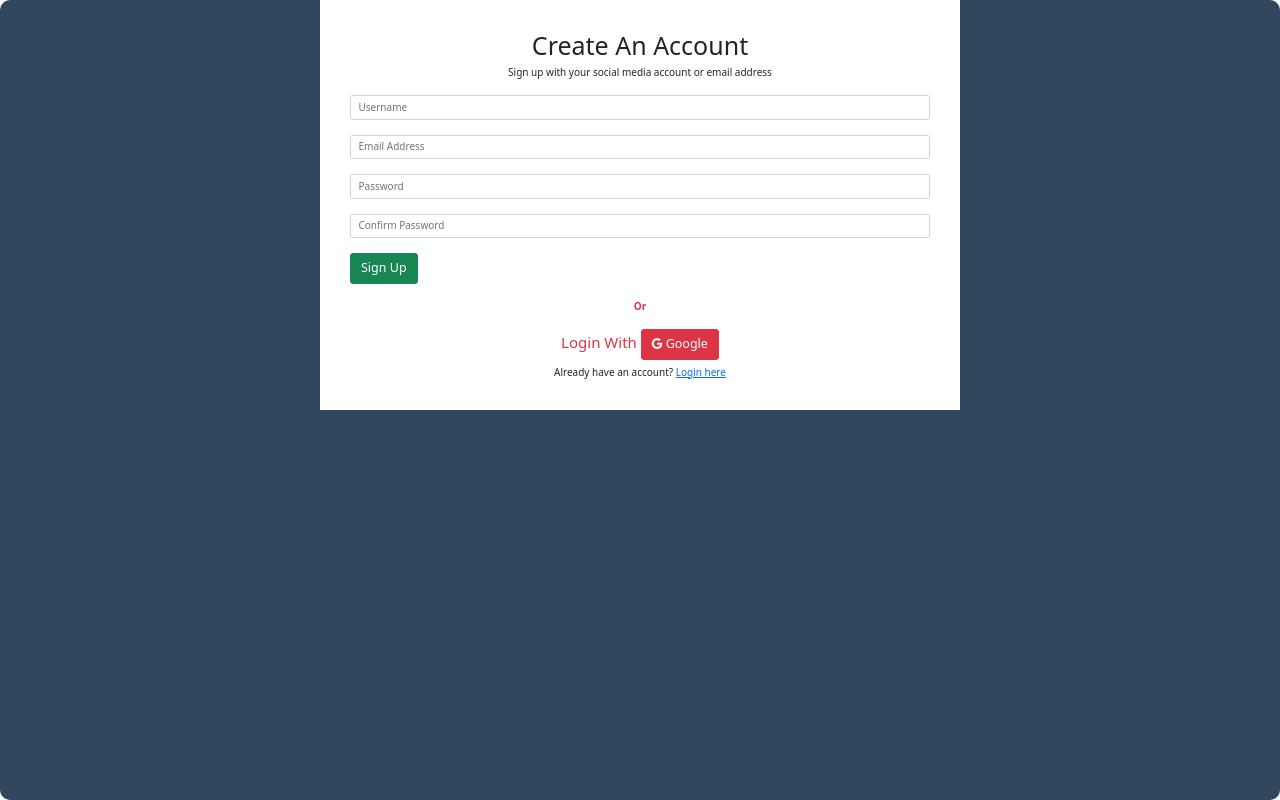
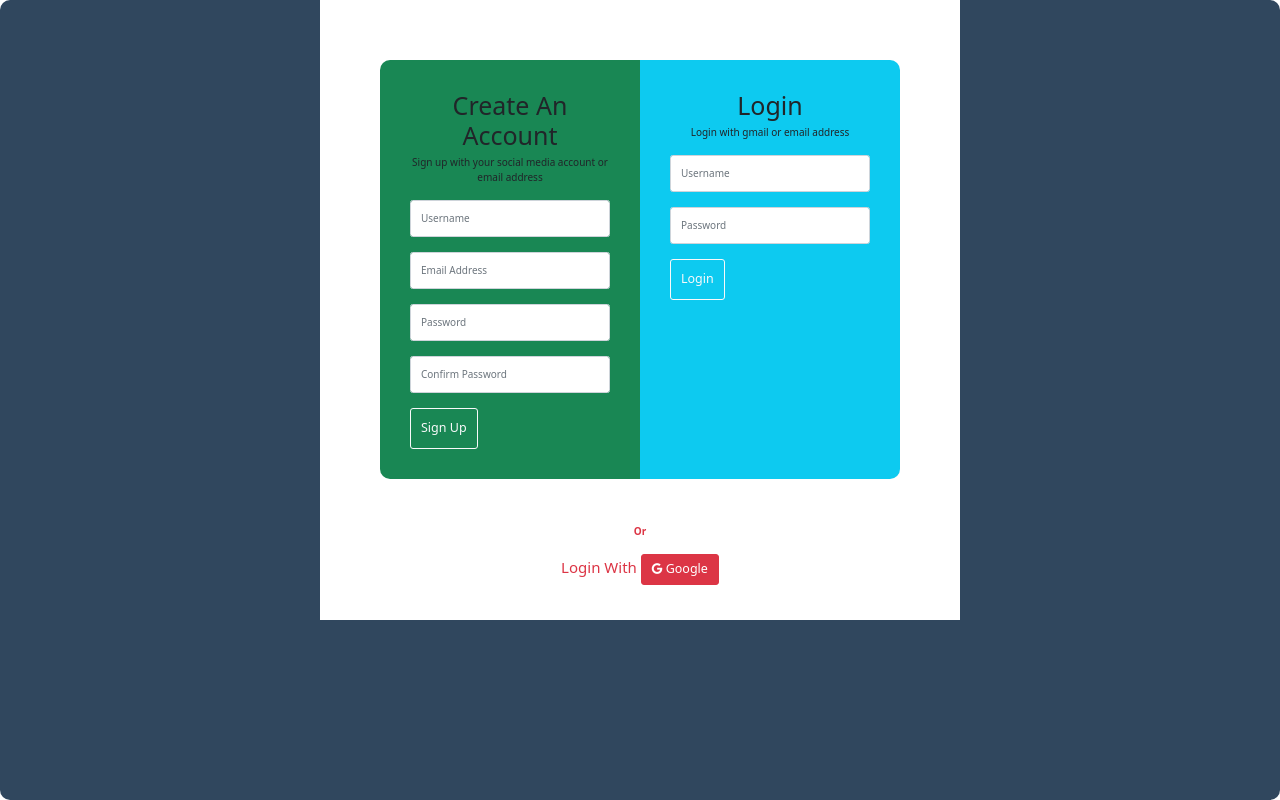
Before and after one commit to rak1b/MakePortfolio, a Django app: page /edit/ in a window 1280 px wide. Run offline with Django 4.2, Linux system fonts and the light colour scheme; data comes from the database, SQL or seed files in the repository; both versions use the stored data as it was after the commit; some libraries are stand-ins or nearby versions.

Commit message:
hero_update_edit

```diff
--- a/PortfolioMake/EditPortfolio/models.py
+++ b/PortfolioMake/EditPortfolio/models.py
@@ -10,7 +10,7 @@ class heroModel(models.Model):
     fullname = models.CharField(max_length=100,null=True,blank=True)
     before_description = models.CharField(max_length=100,null=True,blank=True)
     description = models.CharField(max_length=100,null=True,blank=True)
-    created = models.DateTimeField(auto_now_add=True)
+    created = models.DateTimeField(auto_now_add=True,null=True,blank=True)
 
     def __str__(self):
         return self.username + self.description
--- a/PortfolioMake/EditPortfolio/urls.py
+++ b/PortfolioMake/EditPortfolio/urls.py
@@ -1,8 +1,9 @@
 
 from django.contrib import admin
 from django.urls import path,include
-from .views import editView, updateheroView
+from .views import editView, CreateheroView,getMyHero
 urlpatterns = [
     path("",editView,name="edit"),
-    path("hero/",updateheroView,name="hero_update"),
+    path("hero/create/",CreateheroView,name="hero_create"),
+    path("hero/get/",getMyHero,name="hero_get"),
 ]
--- a/PortfolioMake/EditPortfolio/views.py
+++ b/PortfolioMake/EditPortfolio/views.py
@@ -1,48 +1,87 @@
 import re
-from django.shortcuts import render,HttpResponse
+from django.http import JsonResponse
+from django.shortcuts import render, HttpResponse
 from .models import *
 
 # Create your views here.
 
+
 def editView(request):
     hero_contents = heroModel.objects.filter(username=request.user).first()
-    hero_contents_default = heroModel.objects.filter(username="default").first()
+    hero_contents_default = heroModel.objects.filter(
+        username="default").first()
 
     if hero_contents is not None:
         data = {
-            'before_name':hero_contents.before_name,
-        'name':hero_contents.fullname,
-        'before_description':hero_contents.before_description,
-        'description':hero_contents.description,
+            "check": 1,
+            'before_name': hero_contents.before_name,
+            'name': hero_contents.fullname,
+            'before_description': hero_contents.before_description,
+            'description': hero_contents.description,
         }
     else:
         data = {
-        'before_name':hero_contents_default.before_name,
-        'name':hero_contents_default.fullname,
-        'before_description':hero_contents_default.before_description,
-        'description':hero_contents_default.description,
+            "check": 0,
+            'before_name': hero_contents_default.before_name,
+            'name': hero_contents_default.fullname,
+            'before_description': hero_contents_default.before_description,
+            'description': hero_contents_default.description,
         }
 
+    return render(request, "edit/editpage.html", context={
+        'data': data
+    })
 
-
-    return render(request,"edit/editpage.html",context={
-        'data':data
+def getMyHero(request):
+    data = heroModel.objects.filter(username = request.user.username).values()
+    print(data)
+    return JsonResponse({
+        'data':list(data)[0]
     })
 
 
-
-def updateheroView(request):
+def CreateheroView(request):
     print("-----------------------------")
 
     print(request.POST)
     print("-----------------------------")
-    before_name = request.POST['before_name']
-    name = request.POST['name']
+    if(request.method == "POST"):
+        before_name = request.POST['before_name']
+        name = request.POST['name']
 
-    before_desc = request.POST['before_desc']
-    desc = request.POST['desc']
+        before_desc = request.POST['before_desc']
+        desc = request.POST['desc']
+        check = request.POST['check']
 
-    user_hero=heroModel.objects.create(username = request.user,before_name = before_name,fullname=name,before_description = before_desc,description = desc)
+        if(int(check)==1):
+            hero = heroModel.objects.filter(username = request.user).first()
+            print(hero)
 
+            user_hero = heroModel( id=hero.id,username=request.user.username, before_name=before_name, fullname=name, before_description=before_desc, description=desc)
+            print("_______________")
+            print("in check........")
+            print(check)
+            print(hero)
+            print(hero)
+            print(hero.id)
+            # print(user_hero)
+            print("_______________")
+            user_hero.save()
 
-    return HttpResponse("updated")
+        else:
+            print("not 1")
+            print(check)
+
+            user_hero = heroModel.objects.create(
+            username=request.user, before_name=before_name, fullname=name, before_description=before_desc, description=desc)
+        if(user_hero):
+            return JsonResponse({
+                'data': 'created',
+                'status': 1
+
+            })
+    return JsonResponse({
+        'data': 'Not created',
+                'status': 0
+
+    })
--- a/PortfolioMake/authentication/urls.py
+++ b/PortfolioMake/authentication/urls.py
@@ -1,8 +1,11 @@
 
+from atexit import register
+from tokenize import single_quoted
 from django.contrib import admin
 from django.urls import path,include
-from .views import loginView,logout_view
+from .views import loginView,logout_view,signupView
 urlpatterns = [
     path("mylogin/",loginView,name="login"),
     path("logout/",logout_view,name="logout"),
+    path("register/",signupView,name='register')
 ]
--- a/PortfolioMake/static/css/edit/edit.css
+++ b/PortfolioMake/static/css/edit/edit.css
@@ -87,3 +87,16 @@
 	visibility: visible;
 	opacity: 1;
   }
+
+	.signup-form input,.login-form input{
+		padding: 10px;
+	}
+
+
+	.signup-form {
+		border-radius: 10px 0 0 10px;
+	}
+
+	.login-form {
+		border-radius: 0 10px  10px 0;
+	}
--- a/PortfolioMake/static/css/index.css
+++ b/PortfolioMake/static/css/index.css
@@ -7,6 +7,14 @@ body{
   --pink-red:#F05454;
   --font-mono: "SF Mono", "Fira Code", "Fira Mono", "Roboto Mono", monospace;
   --font-sans: "Calibre","San Francisco","SF Pro Text",-apple-system,system-ui,sans-serif;
+}
+
+.show{
+  display: block;
+}
+
+.hide{
+  display: none;
 }
 
 .btn_pink_red{
--- /dev/null
+++ b/PortfolioMake/static/js/GetEMY.js
@@ -0,0 +1,10 @@
+const getE= (elm)=>{
+  let el = document.querySelectorAll(elm)
+    if(el.length > 1){
+          return el;
+      }else if(el.length == 1){
+          return el[0];}
+      else return []
+  }
+
+console.log("Get me loaded");
--- a/PortfolioMake/static/js/scripts.js
+++ b/PortfolioMake/static/js/scripts.js
@@ -7,3 +7,81 @@
     console.log("Hero edit clicked...");
     heroEdit.classList.toggle("element_show");
   };
+
+  const _= (elm)=>{
+    let el = document.querySelectorAll(elm)
+    if(el.length > 1){
+          return el;
+      }else if(el.length == 1){
+          return el[0];}
+      else return []
+  }
+
+//   console.log("testing")
+//   const getE= (elm)=>{
+//   let el = document.querySelectorAll(elm)
+//     if(el.length > 1){
+//           return el;
+//       }else if(el.length == 1){
+//           return el[0];}
+//       else return []
+//   }
+
+//   console.log("testing")
+//   console.log(getE(".landing_text"))
+
+//   const LoginState = {
+//     which : "signup"
+//   }
+
+//   const SetLoginState =(val)=>{
+//     LoginState.which = val
+//   }
+
+//   const toggleLoginSignUp = ()=>{
+
+//     if (LoginState.which === 'signup') {
+//       // getE("#loginForm").classList.add("hide")
+
+//       getE("#signupForm").classList.toggle("show")
+//     }
+
+//     if (LoginState.which === 'login') {
+//       getE("#loginForm").classList.toggle("show")
+
+//       // getE("#signupForm").classList.add("hide")
+//     }
+
+//     }
+
+
+// console.log(getE("#openSignup"));
+//   getE("#openSignup").onclick=(e)=>{
+//     console.log("open signup clicked");
+//     console.log(LoginState.which);
+
+//     e.preventDefault()
+//     SetLoginState("signup")
+//     toggleLoginSignUp()
+
+//   }
+
+
+//   getE("#openLogin").onclick=(e)=>{
+//     console.log("open Login clicked");
+//     console.log(LoginState.which);
+
+//     e.preventDefault()
+//     SetLoginState("login")
+//     toggleLoginSignUp()
+
+
+//   }
+
+
+
+
+
+
+
+// // signupForm
--- a/PortfolioMake/templates/auth/signup.html
+++ b/PortfolioMake/templates/auth/signup.html
@@ -1,33 +1,195 @@
 {% load socialaccount %}
-
-<div class="w-50 m-auto bg-white p-5 ">
-<div class="signup-form">
-    <form action="/examples/actions/confirmation.php" method="post">
+<div class="bg-white w-50 m-auto p-5">
+  <div class="p-5 flex flex-row" style="display: flex">
+    <div class="signup-form w-50 bg-success p-5" id="signupForm">
+      <form action="" method="POST">
+        {% csrf_token %}
         <h1 class="text-capitalize text-center">Create an Account</h1>
-		<p class="hint-text text-center">Sign up with your social media account or email address</p>
+        <p class="hint-text text-center">
+          Sign up with your social media account or email address
+        </p>
 
         <div class="form-group mt-4">
-        	<input type="text" class="form-control input-lg " name="username" placeholder="Username" required="required">
+          <input
+            type="text"
+            class="form-control input-lg"
+            name="username"
+            placeholder="Username"
+            required="required"
+          />
         </div>
         <div class="form-group mt-4">
-        	<input type="email" class="form-control input-lg" name="email" placeholder="Email Address" required="required">
+          <input
+            type="email"
+            class="form-control input-lg"
+            name="email"
+            placeholder="Email Address"
+            required="required"
+          />
         </div>
         <div class="form-group mt-4">
-            <input type="password" class="form-control input-lg" name="password" placeholder="Password" required="required">
+          <input
+            type="password"
+            class="form-control input-lg"
+            name="password"
+            placeholder="Password"
+            required="required"
+          />
         </div>
         <div class="form-group mt-4">
-            <input type="password" class="form-control input-lg" name="confirm_password" placeholder="Confirm Password" required="required">
+          <input
+            type="password"
+            class="form-control input-lg"
+            name="confirm_password"
+            placeholder="Confirm Password"
+            required="required"
+          />
+        </div>
+
+        <div class="form-group mt-4">
+          <input
+            id="signup_btn"
+            type="button"
+            class="btn btn-outline-light btn-lg btn-block signup-btn"
+            value="Sign Up"
+          />
+        </div>
+      </form>
+
+      <!-- <div class="text-center">Already have an account? <a id="openLogin" href="#">Login here</a></div> -->
+    </div>
+
+    <div class="login-form w-50 bg-info p-5" id="loginForm">
+      <form action="" method="post">
+        {% csrf_token %}
+
+        <h1 class="text-capitalize text-center">Login</h1>
+        <p class="hint-text text-center">Login with gmail or email address</p>
+
+        <div class="form-group mt-4">
+          <input
+            type="text"
+            class="form-control input-lg"
+            name="login_username"
+            placeholder="Username"
+            required="required"
+          />
         </div>
         <div class="form-group mt-4">
-            <button type="submit" class="btn btn-success btn-lg btn-block signup-btn">Sign Up</button>
+          <input
+            type="password"
+            class="form-control input-lg"
+            name="login_password"
+            placeholder="Password"
+            required="required"
+          />
+        </div>
+
+        <div class="form-group mt-4 text-black">
+          <input
+            id="login_btn"
+            type="button"
+            class="btn btn-outline-light btn-lg btn-block login-btn"
+            value="Login"
+          />
         </div>
       </form>
-		<div class="or-seperator text-center text-capitalize text-danger my-4"><b>or</b></div>
+    </div>
+  </div>
+
+  <div class="or-seperator text-center text-capitalize text-danger my-4">
+    <b>or</b>
+  </div>
 
   <div class="social-btn text-center">
-        <h4 class="text-danger">Login With <a href="{% provider_login_url 'google' %}"class="btn btn-danger btn-lg"><i class="fa fa-google"></i> Google</a></h4>
+    <h4 class="text-danger">
+      Login With
+      <a href="{% provider_login_url 'google' %}" class="btn btn-danger btn-lg"
+        ><i class="fa fa-google"></i> Google</a
+      >
+    </h4>
   </div>
-    <div class="text-center">Already have an account? <a href="#">Login here</a></div>
 </div>
 
-</div>
+<script>
+  const signup_function = () => {
+    $("#signup_btn").click(() => {
+      const username = document.getElementsByName("username")[0].value;
+      const email = document.getElementsByName("email")[0].value;
+      const password = document.getElementsByName("password")[0].value;
+      const confirm_password =
+        document.getElementsByName("confirm_password")[0].value;
+      const csrfmiddlewaretoken = document.getElementsByName(
+        "csrfmiddlewaretoken"
+      )[0].value;
+
+      if (
+        username === "" ||
+        email === "" ||
+        password === "" ||
+        confirm_password === ""
+      ) {
+        alert("Fields Can Not Be Empty..");
+      } else if (password != confirm_password) {
+        alert("Password didn't match..");
+      }
+
+      const data = {
+        username: username,
+        email: email,
+        password: password,
+        csrfmiddlewaretoken: csrfmiddlewaretoken,
+      };
+      $.ajax({
+        url: "{% url 'register' %}",
+        method: "POST",
+        data: data,
+        success: (res) => {
+          console.log(res);
+          alert("Account Created Successfully..");
+        },
+        error:(error)=>{
+          alert("Sign Up Failed..");
+
+        }
+      });
+
+      console.log("signup update btn clicked");
+    });
+  };
+
+  const Login_function = () => {
+    $("#login_btn").click(() => {
+      console.log("login button clicked");
+      const username = document.getElementsByName("login_username")[0].value;
+      const password = document.getElementsByName("login_password")[0].value;
+      const csrfmiddlewaretoken = document.getElementsByName(
+        "csrfmiddlewaretoken"
+      )[0].value;
+      const data = {
+        username: username,
+        password: password,
+        csrfmiddlewaretoken: csrfmiddlewaretoken,
+      };
+      $.ajax({
+        url: "{% url 'login' %}",
+        method: "POST",
+        data: data,
+        success: (res) => {
+          console.log(res);
+        },
+        error:(res)=>{
+          console.log(res);
+          window.location.reload(true);
+        }
+      });
+
+    });
+
+  };
+
+  $(document).ready(() => {
+    signup_function();
+    Login_function();
+  });
+</script>
--- a/PortfolioMake/templates/base.html
+++ b/PortfolioMake/templates/base.html
@@ -6,6 +6,7 @@
     <meta http-equiv="X-UA-Compatible" content="IE=edge" />
     <meta name="viewport" content="width=device-width, initial-scale=1.0" />
     <script src="{% static 'js/JQ.js' %}"></script>
+    <script src="{% static 'js/GetEMY.js' %}"></script>
 
     <link
       rel="stylesheet"
```
Also changed, not shown: PortfolioMake/authentication/views.py (+28 -2 lines), PortfolioMake/templates/Hero/hero.html (+4 -3 lines), PortfolioMake/templates/edit/editHero.html (+55 -17 lines), PortfolioMake/EditPortfolio/migrations/0003_alter_heromodel_created.py (added), PortfolioMake/db.sqlite3, PortfolioMake/static/js/navbar.js (line endings or trailing spaces). Lines whose indentation alone changed are shown as unchanged.
